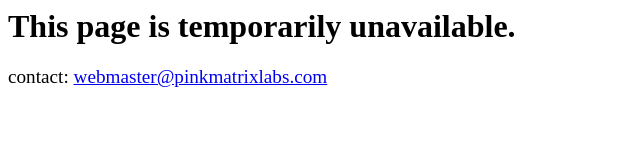
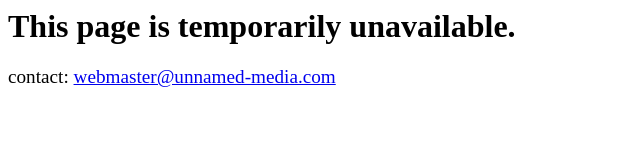
Before and after one commit to smallint-infrastructure/unnamed-media.com, a plain HTML site: page index.html in a window 1280 px wide. Shown: the full height of the page, 0-640 px from the left. Drawn offline with Linux system fonts and the light colour scheme.

Commit message:
Update index.html

```diff
--- a/index.html
+++ b/index.html
@@ -1,2 +1,2 @@
 <h1>This page is temporarily unavailable.</h1>
-<big>contact: <a href="mailto:webmaster@pinkmatrixlabs.com">webmaster@pinkmatrixlabs.com</a></big>
+<big>contact: <a href="mailto:webmaster@unnamed-media.com">webmaster@unnamed-media.com</a></big>
```
